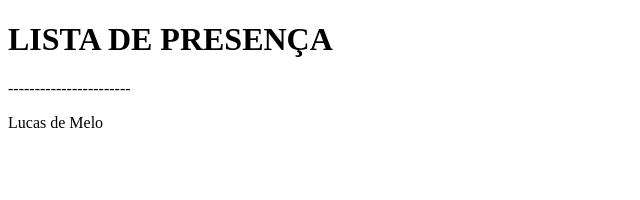
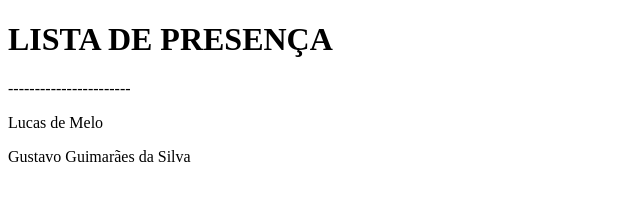
Before and after one commit to academia04-2019/105-lista-de-presenca, a plain HTML site: page index.html in a window 1280 px wide. Shown: the whole page, without its empty margins (0-640 px from the left). Drawn offline with Linux system fonts and the light colour scheme.

Commit message:
Adicionar Gustavo Guimarães da Silva na Lista de Presença

```diff
--- a/index.html
+++ b/index.html
@@ -11,5 +11,6 @@
     <p>-----------------------</p>
 
     <p>Lucas de Melo</p>
+    <p>Gustavo Guimarães da Silva</p>
 </body>
 </html>
```
